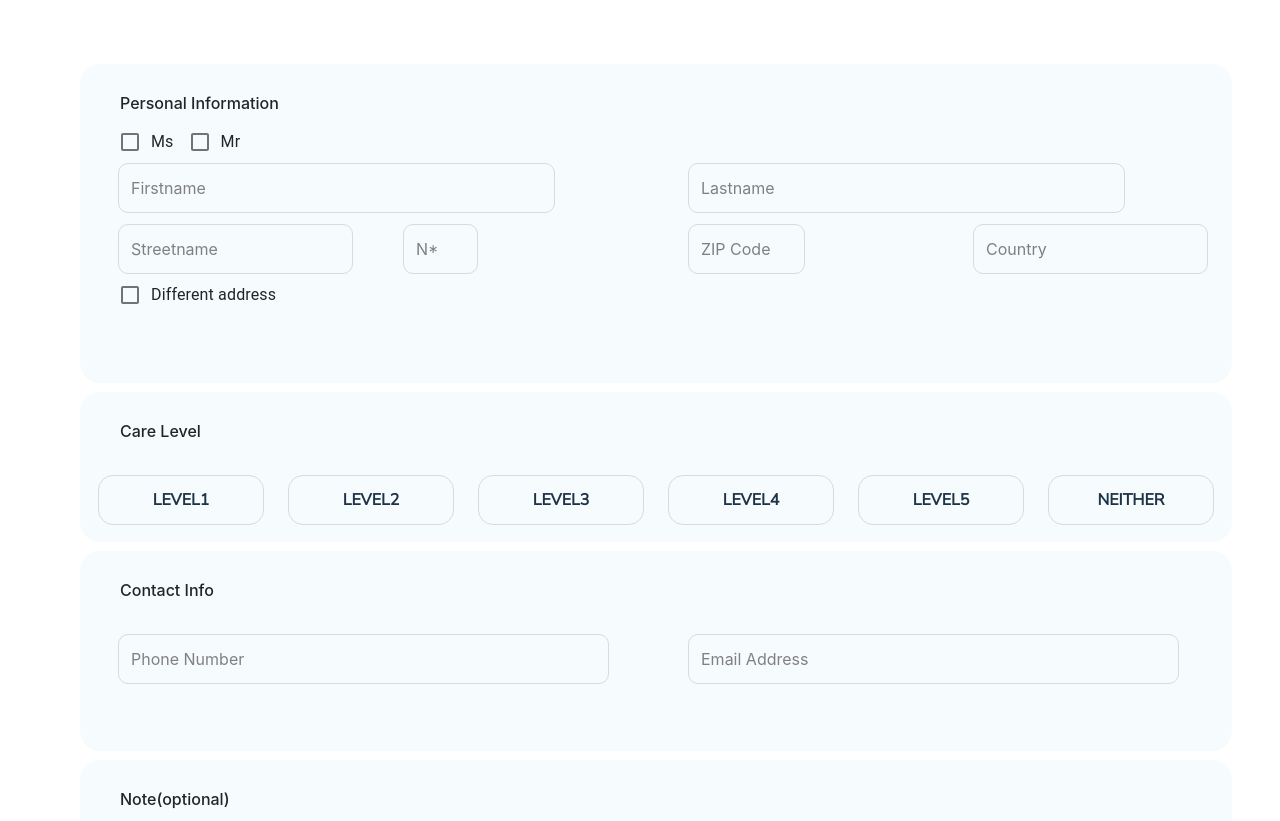
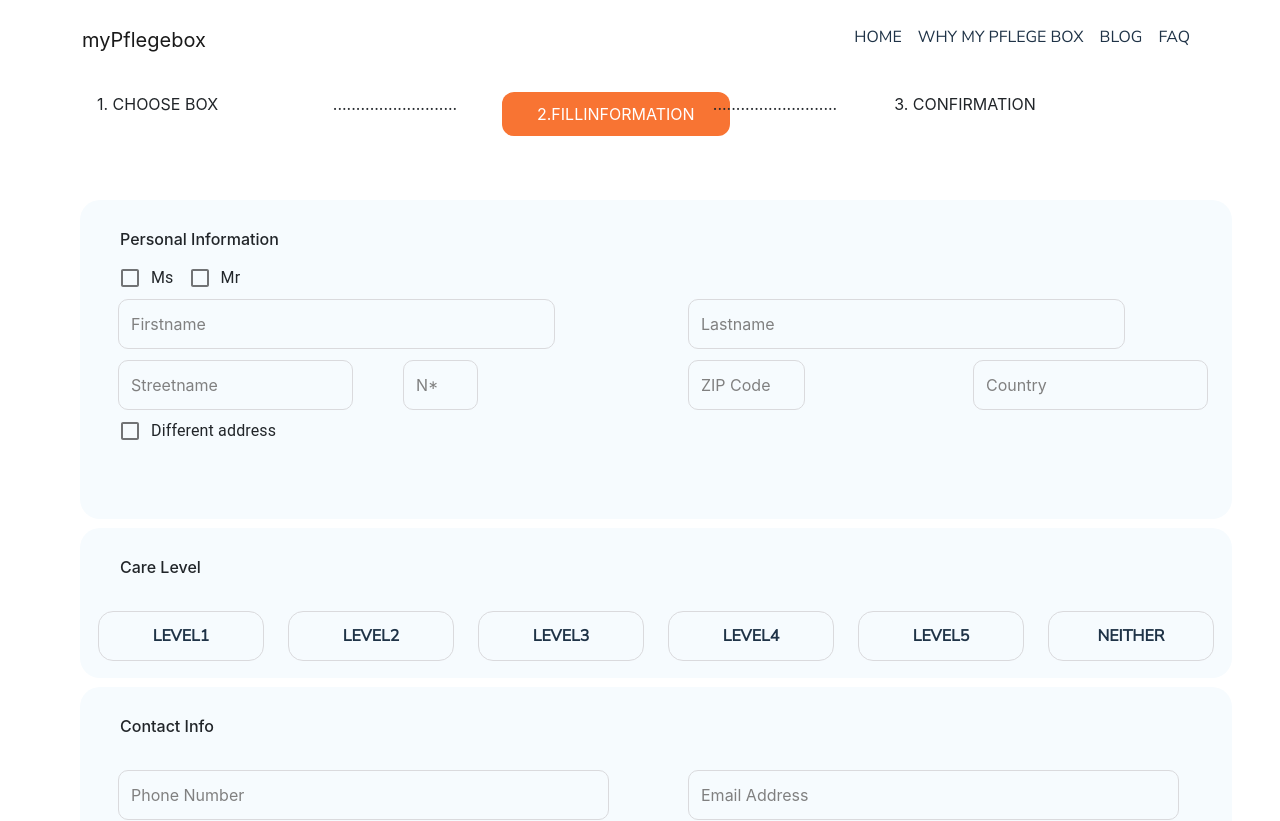
Before and after one commit to ahmedkhalid136/FlegeBOX-FINALIZED, a React (Create React App) app: page /Fillinformation in a window 1280 px wide. Shown: the top 821 px of the page. Built offline with nearby package versions, Linux system fonts and the light colour scheme.

Commit message:
header is placed on 3 pages

```diff
--- a/src/components/Confirmation/Confirmation.js
+++ b/src/components/Confirmation/Confirmation.js
@@ -3,10 +3,27 @@ import Body from "./Body";
 import "./styles.css";
 import "../footer/Footer";
 import Footer from "../footer/Footer";
-
+import Header from "../Header/Header"
 export default function Confirmation() {
   return (
     <div>
+      <Header />
+        <div className="container head">
+          <div className="row">
+            <div className="col-lg-3">
+              1. CHOOSE BOX
+            </div>
+            <div className="col-lg-2">...........................</div>
+            <div className="col-lg-3">
+              2.FILLINFORMATION
+            </div>
+            <div className="col-lg-2">...........................</div>
+            <div className="col-lg-2">
+              <button className="chooseButton">3. CONFIRMATION</button>
+            </div>
+            <div className="col-lg-1"></div>
+          </div>
+        </div>
       <Body />
       <Footer />
     </div>
--- a/src/components/FillInformation/FillInfo.js
+++ b/src/components/FillInformation/FillInfo.js
@@ -5,10 +5,26 @@ import Contactinfo from "./Contactinfo";
 import Carelevel from "./Carelevel"
 import FormControlLabel from "@material-ui/core/FormControlLabel";
 import Note from "./Note";
-
+import Header from "../Header/Header"
 function FillInfo() {
 
   return (
+    <div>
+     <Header />
+    <div className="container head">
+          <div className="row">
+            <div className="col-lg-3">
+              1. CHOOSE BOX
+            </div>
+            <div className="col-lg-2">...........................</div>
+            <div className="col-lg-2">
+              <button className="chooseButton">2.FILLINFORMATION</button>
+            </div>
+            <div className="col-lg-2">...........................</div>
+            <div className="col-lg-2">3. CONFIRMATION</div>
+            <div className="col-lg-1"></div>
+          </div>
+        </div>
     <div className="mainDiv">
 
       <div className="personalInfo">
@@ -76,6 +92,7 @@ function FillInfo() {
       <Contactinfo />
       <Note />
     </div>
+    </div>
   );
 }
 
```
